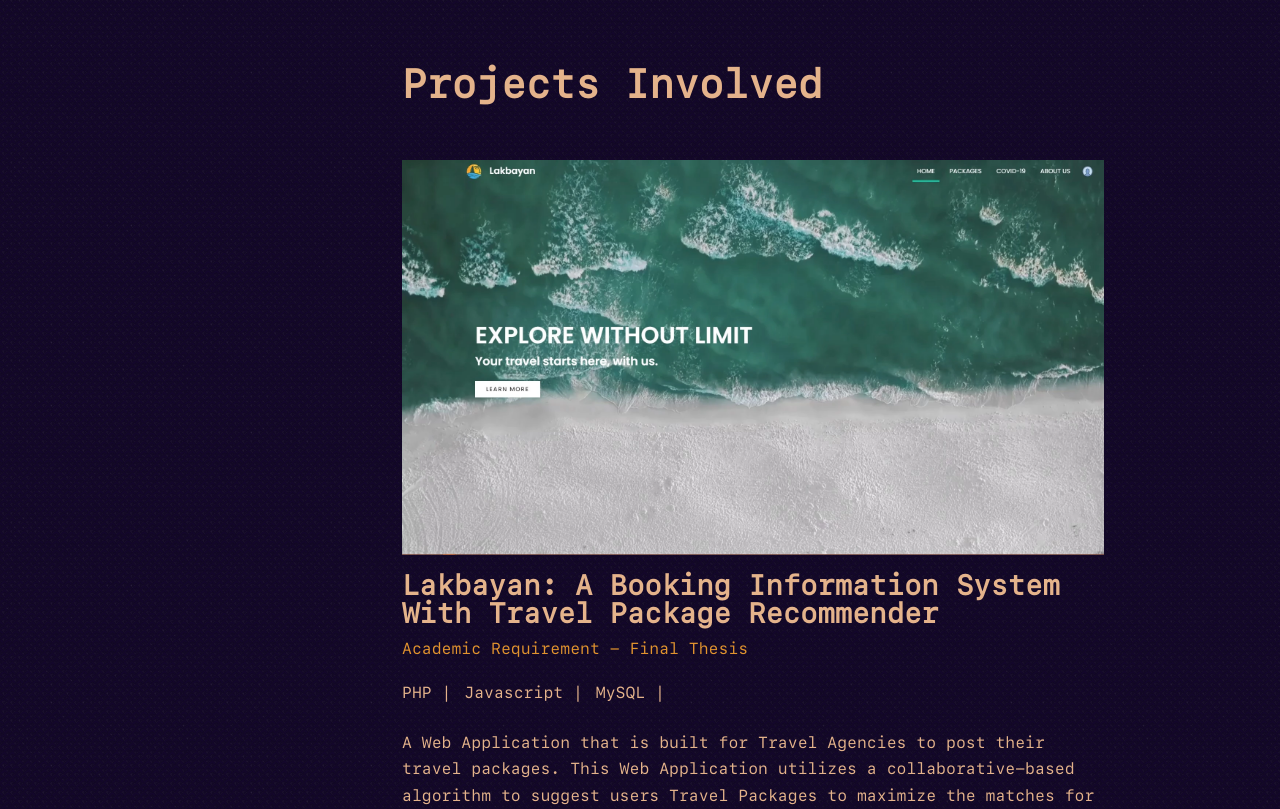
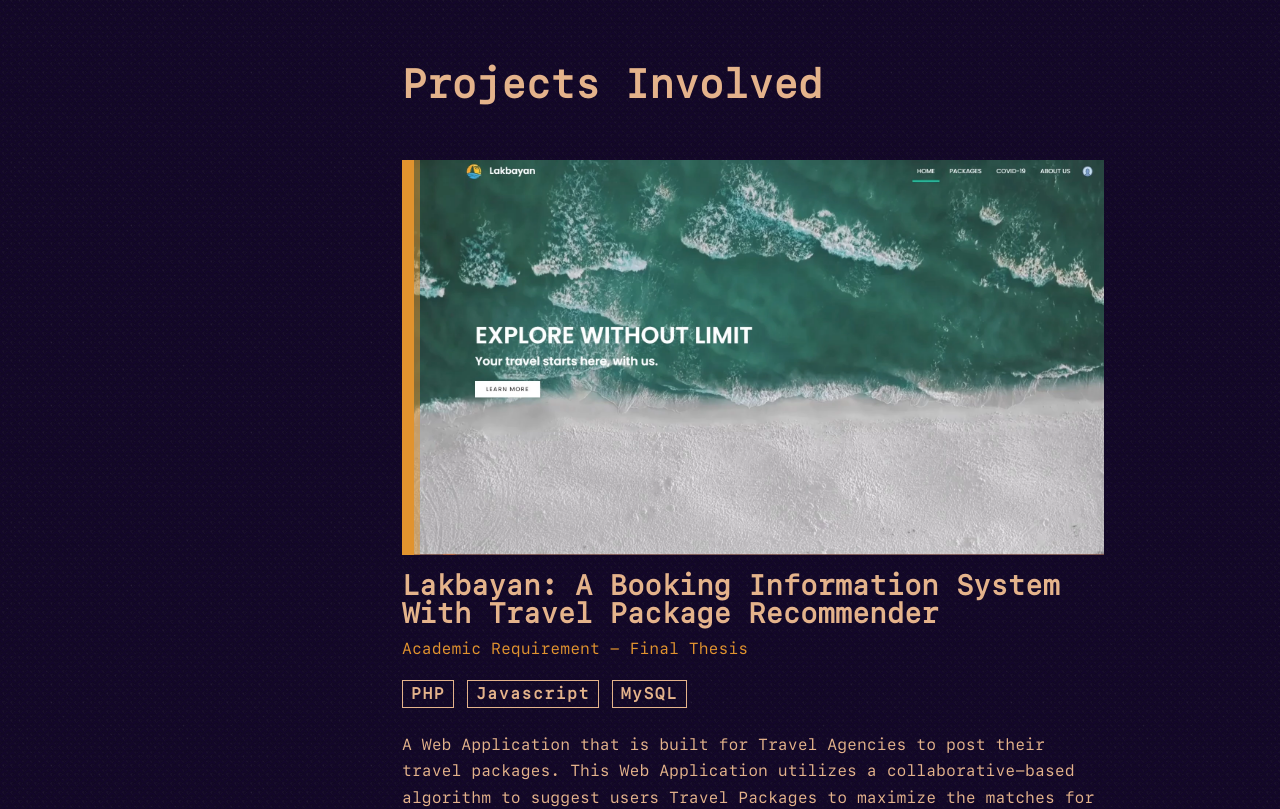
Before and after one commit to Code4V/react-cv, a React (Vite) app: page /test in a window 1280 px wide. Shown: the top 809 px of the page. Built offline with nearby package versions, Linux system fonts and the light colour scheme; what prettier would draw is missing.

Commit message:
Visual Updates

```diff
--- a/src/components/Activities.jsx
+++ b/src/components/Activities.jsx
@@ -70,10 +70,11 @@ export class Activities extends React.Component {
                 delay={key * 0.2}
                 $isFlex={true}
                 $gapSize={".8rem"}
+                $isHighlighted={true}
                 subheader={proj.subheader}
                 header={proj.header}
                 body={proj.body}
-                list={proj.list.map(e => e + ' |')}
+                list={proj.list}
                 img={proj.img}
                 key={key}
                 alt={proj.alt}
--- a/src/components/Image.jsx
+++ b/src/components/Image.jsx
@@ -3,9 +3,37 @@ import styled from 'styled-components';
 import { InView } from 'react-intersection-observer';
 
 const ImageWrapper = styled.div`
+  position: relative;
+
   max-height: 400px;
   overflow: hidden;
   margin-block-end: 16px;
+
+  &::after {
+    position: absolute;
+    display: block;
+    content: '';
+    height: 100%;
+    inset: 0;
+    left: 0;
+    width: 12px;
+    background-color: var(--secondaryColor);
+  }
+  &::before {
+    position: absolute;
+    display: block;
+    content: '';
+    padding-block-start: 4px;
+    padding-inline-start: 4px;
+    color: var(--backgroundColor);
+    height: 100%;
+    inset: 0;
+    left: 0;
+    width: 18px;
+    z-index: 99;
+    opacity: 50%;
+    background-color: var(--secondaryColor);
+  }
 `;
 
 const ImageDisplay = styled.img`
@@ -16,6 +44,7 @@ const ImageDisplay = styled.img`
   &:hover {
     filter: none;
   }
+
 `;
 
 export class Image extends React.Component {
@@ -24,7 +53,6 @@ export class Image extends React.Component {
       <ImageWrapper>
         <InView delay={300}>
           {({inView, ref}) => (
-
             <ImageDisplay style={ inView ? { filter: "none" } : { filter: "grayscale(1) blur(4px)" } } ref={ref} src={ this.props.src } alt={ this.props.alt.alt }/>
           )}
         </InView>
--- a/src/components/Info.jsx
+++ b/src/components/Info.jsx
@@ -31,6 +31,7 @@ const InfoHeader = styled.h2`
 `;
 
 const InfoBody = styled.p`
+  // color: var(--bodyColor);
   margin-block-start: 1rem;
   line-height: 1.65rem;
   font-weight: 300;
@@ -48,7 +49,10 @@ const InfoSubHeader = styled.span`
 
 const ProjectLink = styled.a`
   display: inline-block;
-  margin-block-start: auto;
+  background-color: var(--fontColor);
+  color: var(--backgroundColor) !important;
+  font-weight: 600;
+  margin-block-start: .7rem;
   margin-block-end: 1rem;
   padding: 1rem .75rem;
   border: 1px solid;
@@ -117,6 +121,7 @@ export default class Info extends React.Component {
           <List
             $isFlex={this.props.$isFlex}
             $gapSize={this.props.$gapSize}
+            $isHighlighted={this.props.$isHighlighted}
             items={this.props.list}
           />
         ) : (
--- a/src/components/List.jsx
+++ b/src/components/List.jsx
@@ -8,8 +8,15 @@ const ListContainer = styled.ul`
 `;
 
 const ListItem = styled.li`
+  ${(props) => props.$isHighlighted && `
+    // background: var(--fontColor);
+    // color: var(--backgroundColor);
+    letter-spacing: 1.5px;
+    border: 1px var(--fontColor) solid;
+    font-weight: 700;
+    padding-inline: 8px;
+    `};
   margin-block: 8px;
-  font-weight: 300;
   line-height: 1.65rem;
 `;
 
@@ -53,10 +60,10 @@ export class List extends React.Component {
             const {title, alink, icon } = item;
             console.log(item, title ,alink)
             return (
-              <ListItem key={key}>
+              <ListItem $isHighlighted={this.props.$isHighlighted} key={key}>
               { !item.alink ? (
                 <>
-                  { item }
+                  { item } { (this.props.hasSeparator) ? " |" : '' }
                 </>)
                 : (
                 <LinkAnchor href={ alink } target="_blank">
--- a/src/components/Project.jsx
+++ b/src/components/Project.jsx
@@ -3,7 +3,7 @@ import styled from "styled-components";
 import { MainWrapper } from "./About";
 import Info from "./Info";
 import { project } from "../data/data";
-import { AnimatePresence } from "framer-motion";
+import { AnimatePresence, motion } from "framer-motion";
 
 const { projects } = project;
 
@@ -14,7 +14,7 @@ const ProjectContainer = styled(MainWrapper)`
   position: relative;
 `;
 
-const ProjectHeader = styled.h2`
+const ProjectHeader = styled(motion.h2)`
   font-size: 2.5rem;
   font-weight: 700;
 
@@ -96,7 +96,10 @@ export class Project extends React.Component {
   render() {
     return (
       <ProjectContainer onResize={this.changeToFull}>
-        <ProjectHeader> Projects Involved </ProjectHeader>
+        <ProjectHeader
+        initial={{ opacity: 0, y: -10 }}
+        animate={{ opacity: 1, y: 0}}
+        > Projects Involved </ProjectHeader>
         {/* <ContentViewType> */}
           {/* <span>
             View Mode:
@@ -122,11 +125,12 @@ export class Project extends React.Component {
               $colspan={"span 2"}
               $isFlex={true}
               $gapSize={".8rem"}
+              $isHighlighted={true}
               delay={key * 0.2}
               header={proj.header}
               subheader={proj.subheader}
               // body={proj.body}
-              list={proj.list.map(e => e + ' |')}
+              list={proj.list}
               img={proj.img}
               key={key}
               alt={proj.alt}
@@ -155,10 +159,11 @@ export class Project extends React.Component {
               delay={key * 0.2}
               $isFlex={true}
               $gapSize={".8rem"}
+              $isHighlighted={true}
               header={proj.header}
               subheader={proj.subheader}
               body={proj.body}
-              list={proj.list.map(e => e + ' |')}
+              list={proj.list}
               img={proj.img}
               key={key + 1}
               alt={proj.alt}
--- a/src/data/data.js
+++ b/src/data/data.js
@@ -25,7 +25,9 @@ export const about = {
       list: [
         // "2013 - 2017 Flora A. Ylagan High School",
         // "2017 - 2019 ABE International Business College - ( TecVoc - ICT )",
-        "2019 - 2024 Polytechnic University of the Philippines - ( BS Information Technology )",
+        "2019 - 2024",
+        "Polytechnic University of the Philippines",
+        "BS Information Technology",
       ],
       styles: {
         $colspanstart: 3,
--- a/src/stylus/index.styl
+++ b/src/stylus/index.styl
@@ -19,8 +19,10 @@ head
 
   // Dark Mode
   --fontColor: hsl(27, 62%, 72%)
+  // --bodyColor: hsl(27, 62%, 42%)
   --backgroundColor:#1b0741
   --secondaryColor: hsl(34, 75.50%, 53.50%);
+
   background-color: var(--backgroundColor)
   color: var(--fontColor)
   // font-family: 'WorkSans'
```
Also changed, not shown: 3 other files (tests, documents, lock files or other folders).
